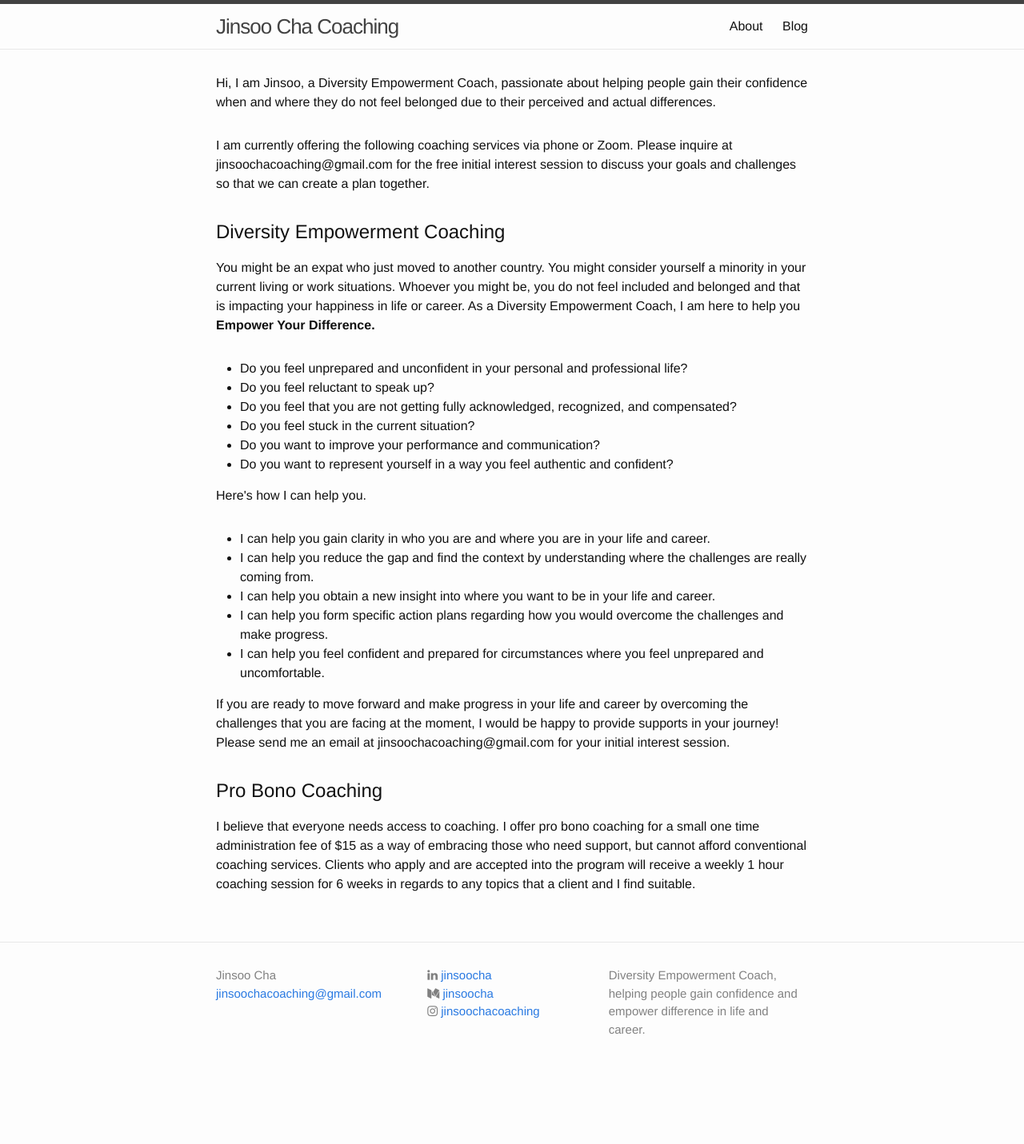
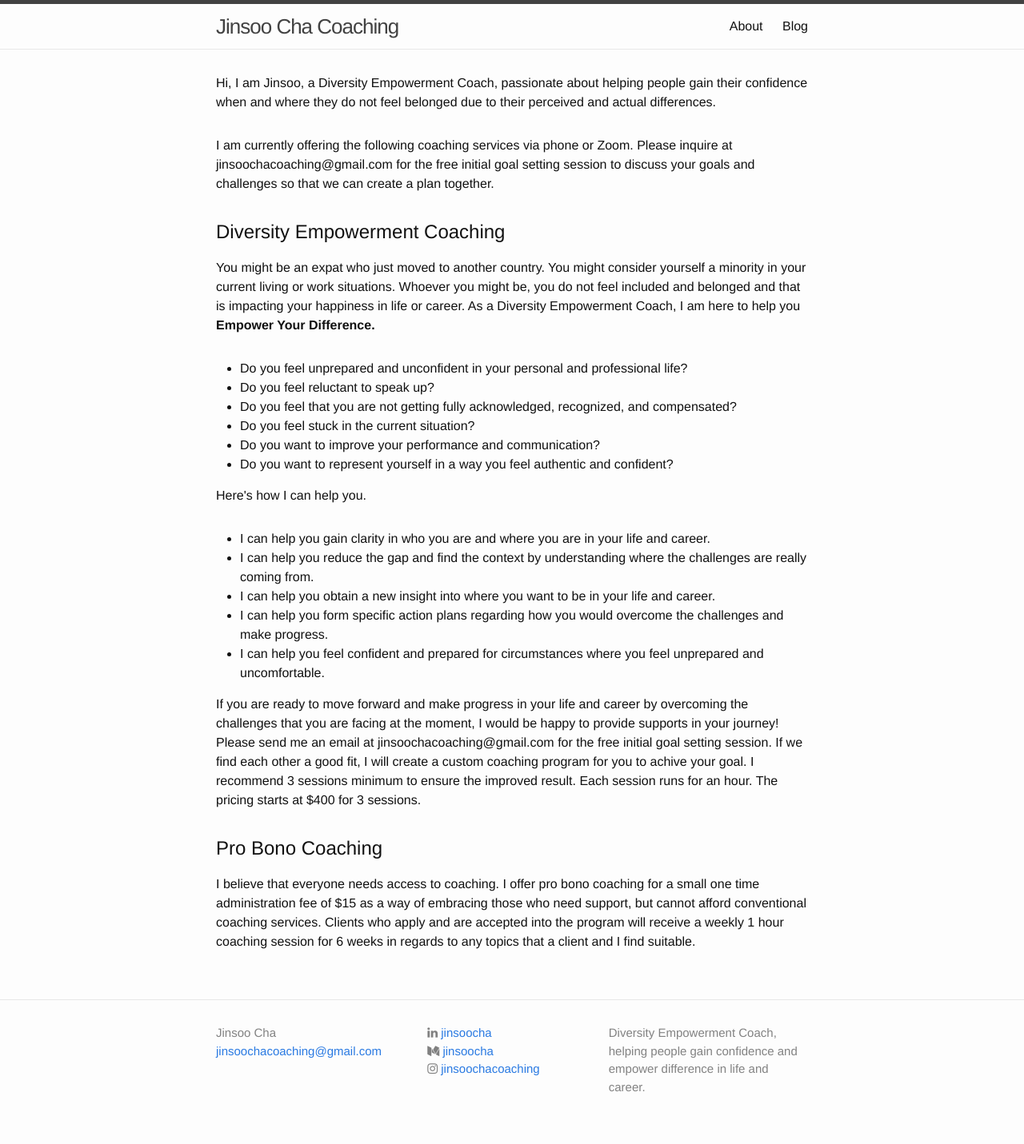
Before and after one commit to jinsoocha/jinsoocha.github.io, a Jekyll site: the page built from index.html, in a window 1280 px wide. Shown: the whole page at 80% size. Built offline with Jekyll 4.4.1, drawn with Linux system fonts in a browser that asks for light colours; nearby versions of some CDN libraries; before the commit the page ends 1359 px from its top, so only the background shows below that.

Commit message:
Update index.html

```diff
--- a/index.html
+++ b/index.html
@@ -5,7 +5,7 @@ layout: default
 <div class="home">
   <div class="intro">
     <p class="post-content">Hi, I am Jinsoo, a Diversity Empowerment Coach, passionate about helping people gain their confidence when and where they do not feel belonged due to their perceived and actual differences.</p>
-    <p class="post-content">I am currently offering the following coaching services via phone or Zoom. Please inquire at jinsoochacoaching@gmail.com for the free initial interest session to discuss your goals and challenges so that we can create a plan together.</p>
+    <p class="post-content">I am currently offering the following coaching services via phone or Zoom. Please inquire at jinsoochacoaching@gmail.com for the free initial goal setting session to discuss your goals and challenges so that we can create a plan together.</p>
     <div class="intro-block">
       <h2 class="post-heading">Diversity Empowerment Coaching</h2>
       <p class="post-content">You might be an expat who just moved to another country. You might consider yourself a minority in your current living or work situations. Whoever you might be, you do not feel included and belonged and that is impacting your happiness in life or career. As a Diversity Empowerment Coach, I am here to help you <b>Empower Your Difference.</b></p>
@@ -25,7 +25,7 @@ layout: default
         <li>I can help you form specific action plans regarding how you would overcome the challenges and make progress.</li>
         <li>I can help you feel confident and prepared for circumstances where you feel unprepared and uncomfortable.</li>
       </ul>
-      <p class="post-content">If you are ready to move forward and make progress in your life and career by overcoming the challenges that you are facing at the moment, I would be happy to provide supports in your journey! Please send me an email at jinsoochacoaching@gmail.com for your initial interest session.</p>
+      <p class="post-content">If you are ready to move forward and make progress in your life and career by overcoming the challenges that you are facing at the moment, I would be happy to provide supports in your journey! Please send me an email at jinsoochacoaching@gmail.com for the free initial goal setting session. If we find each other a good fit, I will create a custom coaching program for you to achive your goal. I recommend 3 sessions minimum to ensure the improved result. Each session runs for an hour. The pricing starts at $400 for 3 sessions.</p>
     </div>
     <div class="intro-block">
       <h2 class="post-heading">Pro Bono Coaching</h2>
```
